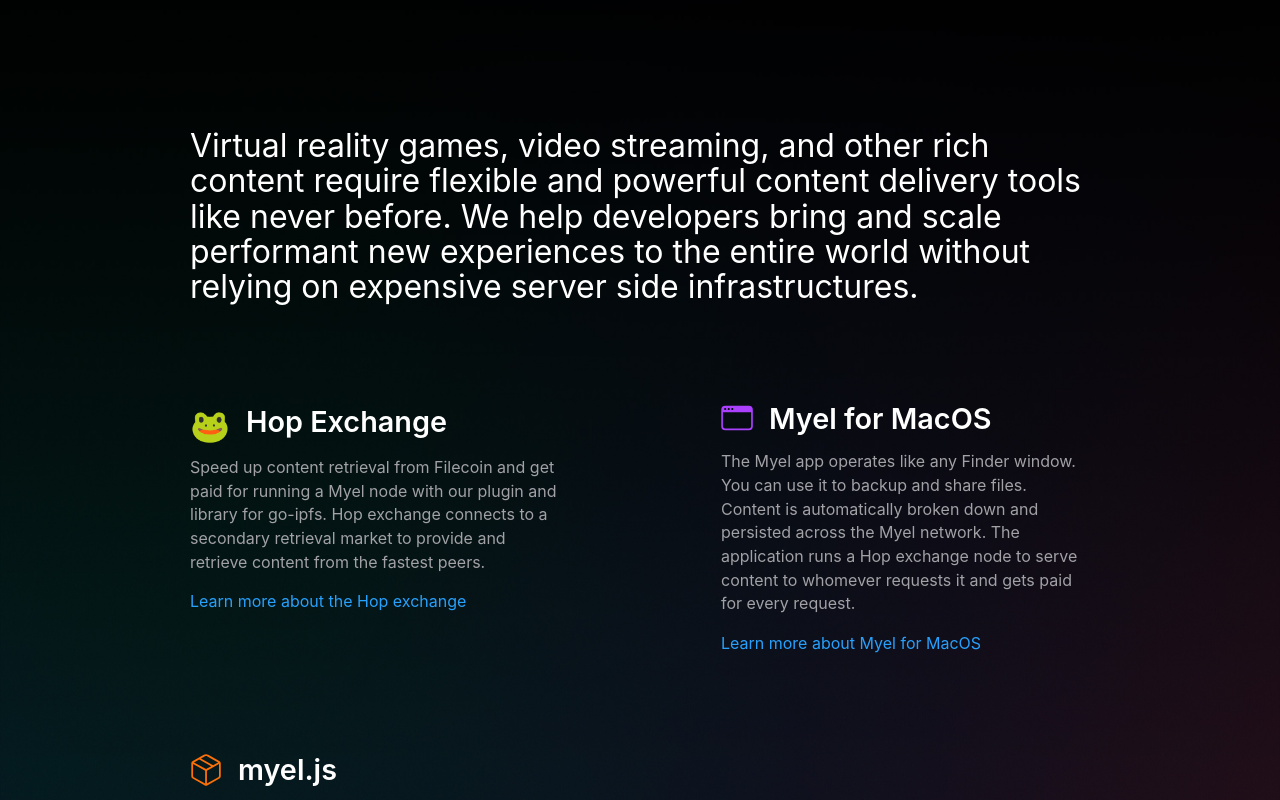
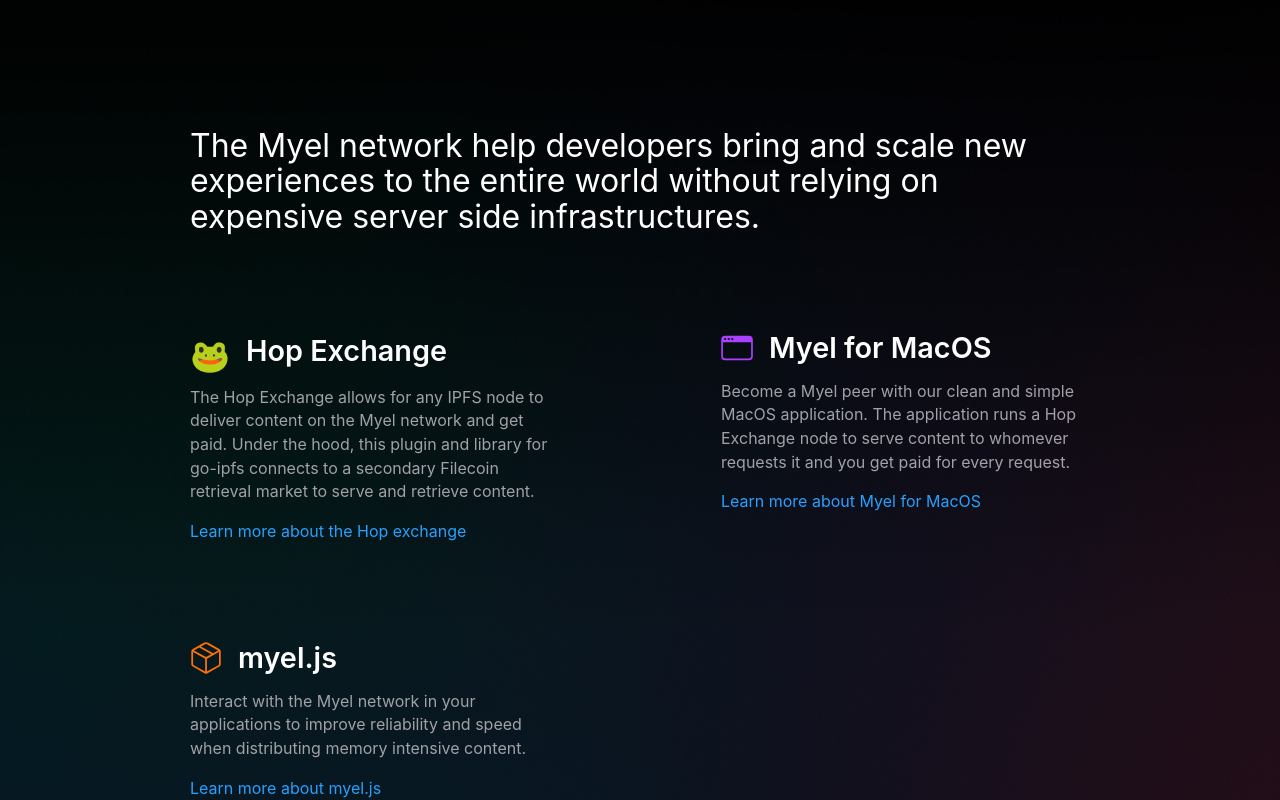
Before and after one commit to myelnet/myel.network, a React (Create React App) app: page /#/ in a window 1280 px wide. Shown: the part 580-1380 px from the top of the page. Built offline with nearby package versions, Linux system fonts and the light colour scheme.

Commit message:
Update Home.tsx

```diff
--- a/src/Home.tsx
+++ b/src/Home.tsx
@@ -56,9 +56,7 @@
           <article className={styles.article}>
             <header className={styles.articleHeader}>
               <h2>
-                Virtual reality games, video streaming, and other rich content
-                require flexible and powerful content delivery tools like never
-                before. We help developers bring and scale performant new
+                The Myel network help developers bring and scale new
                 experiences to the entire world without relying on expensive
                 server side infrastructures.
               </h2>
@@ -70,10 +68,9 @@
                   <h3>Hop Exchange</h3>
                 </div>
                 <p>
-                  Speed up content retrieval from Filecoin and get paid for
-                  running a Myel node with our plugin and library for go-ipfs.
-                  Hop exchange connects to a secondary retrieval market to
-                  provide and retrieve content from the fastest peers.
+		  The Hop Exchange allows for any IPFS node to deliver content on the Myel network and get paid.
+		  Under the hood, this plugin and library for go-ipfs connects to a secondary Filecoin retrieval market to
+                  serve and retrieve content.
                 </p>
                 <a href="https://myel.dev/#/blog/intro">
                   Learn more about the Hop exchange
@@ -85,11 +82,8 @@
                   <h3>Myel for MacOS</h3>
                 </div>
                 <p>
-                  The Myel app operates like any Finder window. You can use it
-                  to backup and share files. Content is automatically broken
-                  down and persisted across the Myel network. The application
-                  runs a Hop exchange node to serve content to whomever requests
-                  it and gets paid for every request.
+                  Become a Myel peer with our clean and simple MacOS application.
+		  The application runs a Hop Exchange node to serve content to whomever requests it and you get paid for every request.
                 </p>
                 <a href="https://myel.dev/#/blog/intro">
                   Learn more about Myel for MacOS
@@ -103,9 +97,7 @@
                 <p>
                   Interact with the Myel network in your applications to improve
                   reliability and speed when distributing memory intensive
-                  content. Our JavaScript client requests users to download the
-                  Myel App for better performance but you can also host your own
-                  IPFS node with the Hop Exchange plugin.
+                  content.
                 </p>
                 <a href="https://myel.dev/#/blog/intro">
                   Learn more about myel.js
```
